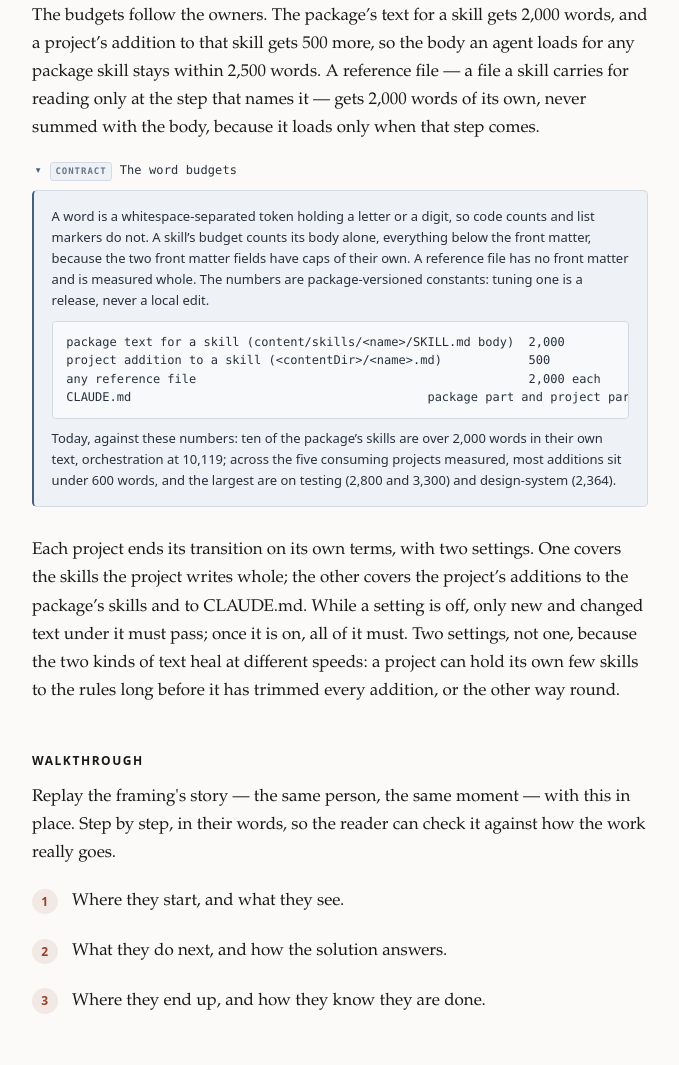
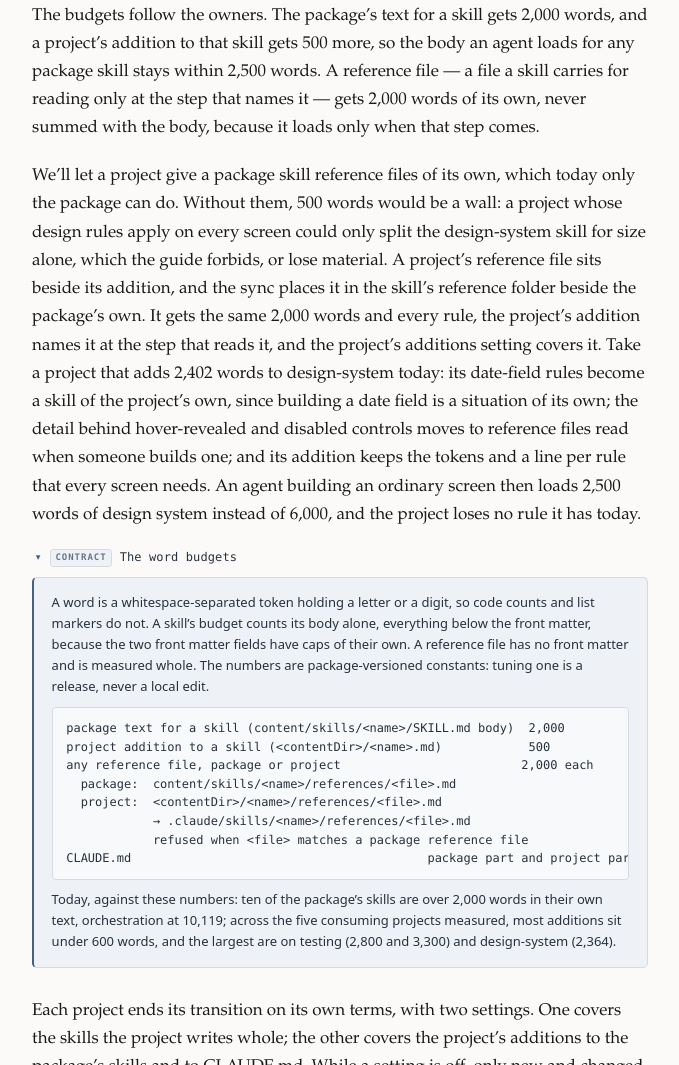
Before and after one commit to seasonedcc/seasoned-skills, a website: page shaping/agent-instructions/index.html in a window 1280 px wide. Shown: the part 6390-7455 px from the top of the page, without its empty margins (300-979 px from the left). Drawn offline with Linux system fonts and the light colour scheme; files that its build step writes are made by us from their sources; files whose address does not match are found by name.

Commit message:
Let projects give package skills reference files

```diff
--- a/shaping/agent-instructions/index.html
+++ b/shaping/agent-instructions/index.html
@@ -346,6 +346,24 @@
           that names it &mdash; gets 2,000 words of its own, never summed with the
           body, because it loads only when that step comes.
         </p>
+        <p>
+          We&rsquo;ll let a project give a package skill reference files of its own,
+          which today only the package can do. Without them, 500 words would be a wall:
+          a project whose design rules apply on every screen could only split the
+          design-system skill for size alone, which the guide forbids, or lose
+          material. A project&rsquo;s reference file sits beside its addition, and the
+          sync places it in the skill&rsquo;s reference folder beside the
+          package&rsquo;s own. It gets the same 2,000 words and every rule, the
+          project&rsquo;s addition names it at the step that reads it, and the
+          project&rsquo;s additions setting covers it. Take a project that adds 2,402
+          words to design-system today: its date-field rules become a skill of the
+          project&rsquo;s own, since building a date field is a situation of its own;
+          the detail behind hover-revealed and disabled controls moves to reference
+          files read when someone builds one; and its addition keeps the tokens and a
+          line per rule that every screen needs. An agent building an ordinary screen
+          then loads 2,500 words of design system instead of 6,000, and the project
+          loses no rule it has today.
+        </p>
 
         <details class="technical" open>
           <summary>
@@ -364,7 +382,11 @@
             </p>
             <pre><code>package text for a skill (content/skills/&lt;name&gt;/SKILL.md body)  2,000
 project addition to a skill (&lt;contentDir&gt;/&lt;name&gt;.md)            500
-any reference file                                              2,000 each
+any reference file, package or project                         2,000 each
+  package:  content/skills/&lt;name&gt;/references/&lt;file&gt;.md
+  project:  &lt;contentDir&gt;/&lt;name&gt;/references/&lt;file&gt;.md
+            &rarr; .claude/skills/&lt;name&gt;/references/&lt;file&gt;.md
+            refused when &lt;file&gt; matches a package reference file
 CLAUDE.md                                         package part and project part: open</code></pre>
             <p>
               Today, against these numbers: ten of the package&rsquo;s skills are
```
